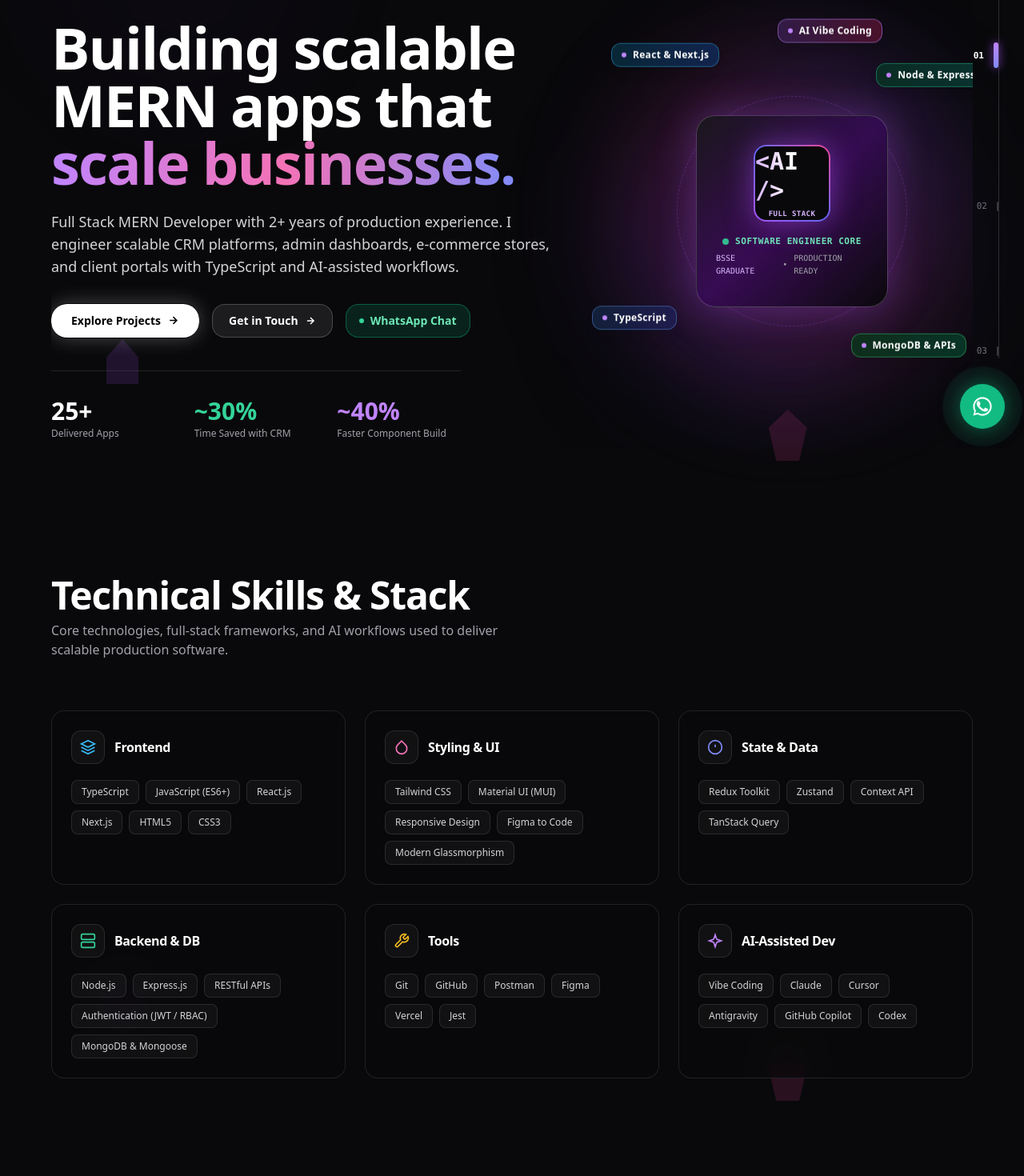
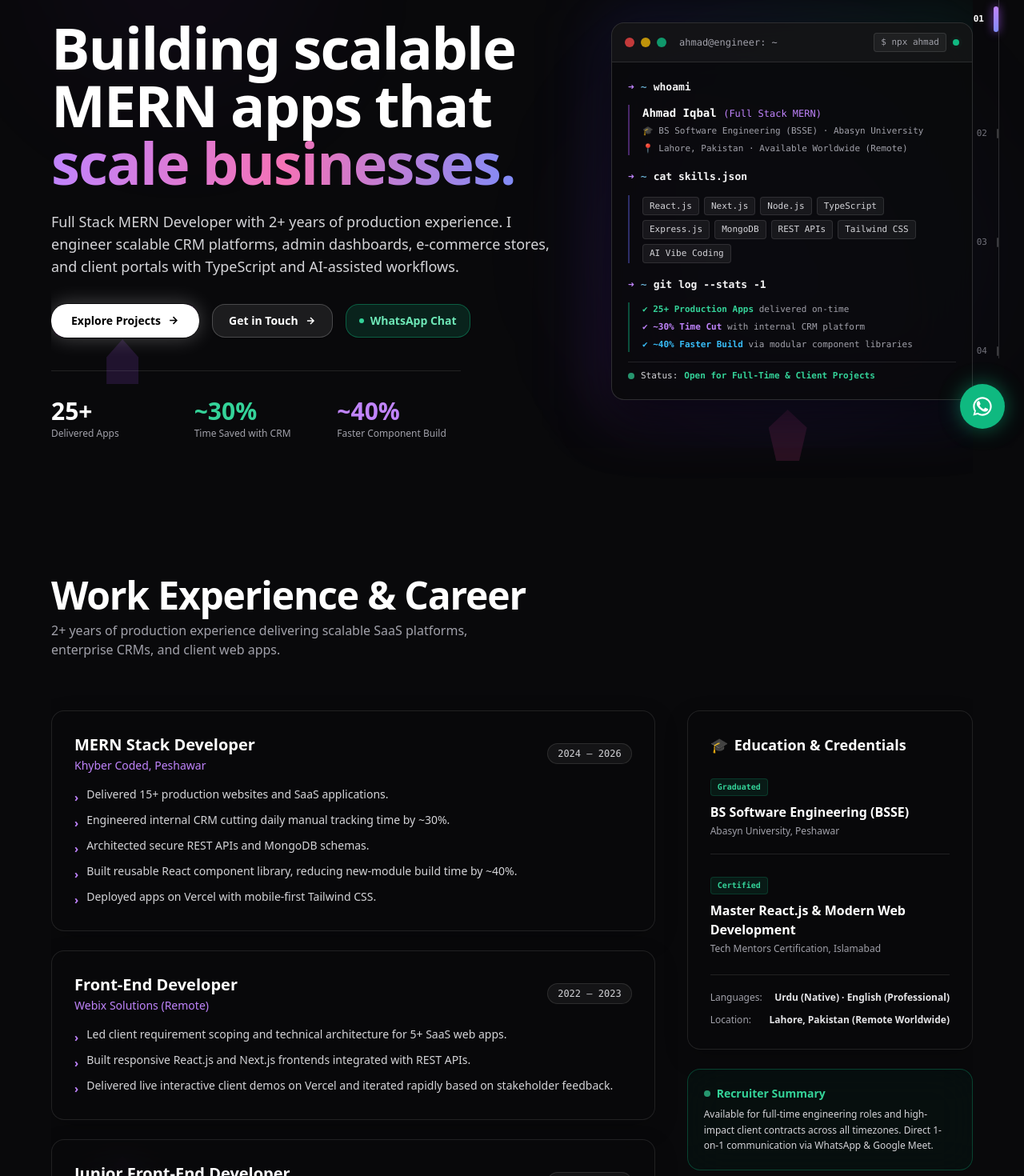
Before and after one commit to iamahmdev/ahmad-portfolio, a Next.js app: page / in a window 1280 px wide. Shown: the part 240-1710 px from the top of the page at 80% size. Built offline with nearby package versions, Linux system fonts and the light colour scheme.

Commit message:
feat: upgrade portfolio to recruiter-grade standard with interactive developer terminal, career experience timeline, and education credentials

```diff
--- a/src/components/Navbar.tsx
+++ b/src/components/Navbar.tsx
@@ -19,8 +19,9 @@ export default function Navbar({ activeSection = "home" }: NavbarProps) {
 
   const navLinks = [
     { label: "Home", href: "#home" },
+    { label: "Experience", href: "#experience" },
+    { label: "Projects", href: "#projects" },
     { label: "Skills", href: "#skills" },
-    { label: "Projects", href: "#projects" },
     { label: "Contact", href: "#contact" },
   ];
 
--- a/src/components/PageSectionsNav.tsx
+++ b/src/components/PageSectionsNav.tsx
@@ -7,9 +7,10 @@ interface PageSectionsNavProps {
 
 const sections = [
   { id: "home", num: "00", label: "Home" },
-  { id: "skills", num: "01", label: "Skills" },
+  { id: "experience", num: "01", label: "Experience" },
   { id: "projects", num: "02", label: "Projects" },
-  { id: "contact", num: "03", label: "Contact" },
+  { id: "skills", num: "03", label: "Skills" },
+  { id: "contact", num: "04", label: "Contact" },
 ];
 
 export default function PageSectionsNav({ activeSection }: PageSectionsNavProps) {
--- a/src/components/TechVisual3D.tsx
+++ b/src/components/TechVisual3D.tsx
@@ -1,18 +1,17 @@
 "use client";
 import React, { useRef, useState, useEffect } from "react";
-import dynamic from "next/dynamic";
 
-// Interactive 3D Sphere & Floating Holograms Canvas
-function Interactive3DScene() {
+export default function TechVisual3D() {
   const containerRef = useRef<HTMLDivElement>(null);
   const [mousePos, setMousePos] = useState({ x: 0, y: 0 });
+  const [copied, setCopied] = useState(false);
 
   useEffect(() => {
     const handleMouseMove = (e: MouseEvent) => {
       if (!containerRef.current) return;
       const rect = containerRef.current.getBoundingClientRect();
-      const x = ((e.clientX - rect.left) / rect.width - 0.5) * 30;
-      const y = ((e.clientY - rect.top) / rect.height - 0.5) * -30;
+      const x = ((e.clientX - rect.left) / rect.width - 0.5) * 16;
+      const y = ((e.clientY - rect.top) / rect.height - 0.5) * -16;
       setMousePos({ x, y });
     };
 
@@ -20,86 +19,129 @@ function Interactive3DScene() {
     return () => window.removeEventListener("mousemove", handleMouseMove);
   }, []);
 
-  const techBadges = [
-    { label: "React & Next.js", color: "from-sky-500/20 to-blue-600/30", border: "border-sky-400/40", pos: "top-4 left-0" },
-    { label: "Node & Express", color: "from-emerald-500/20 to-teal-600/30", border: "border-emerald-400/40", pos: "top-12 -right-4" },
-    { label: "TypeScript", color: "from-blue-500/20 to-indigo-600/30", border: "border-blue-400/40", pos: "bottom-16 -left-6" },
-    { label: "MongoDB & APIs", color: "from-green-500/20 to-emerald-600/30", border: "border-green-400/40", pos: "bottom-8 right-2" },
-    { label: "AI Vibe Coding", color: "from-purple-500/25 to-pink-600/30", border: "border-purple-400/50", pos: "-top-3 right-1/4" },
-  ];
+  const copyCommand = () => {
+    navigator.clipboard.writeText("npx ahmad-iqbal");
+    setCopied(true);
+    setTimeout(() => setCopied(false), 2000);
+  };
 
   return (
     <div
       ref={containerRef}
-      className="relative w-full max-w-[480px] aspect-square flex items-center justify-center select-none"
-    >
-      {/* Background radial glow */}
-      <div className="absolute inset-4 rounded-full bg-gradient-to-tr from-purple-600/30 via-pink-600/20 to-indigo-600/30 blur-3xl" />
-
-      {/* Outer 3D Gyroscope Ring 1 */}
-      <div
-        className="absolute w-72 h-72 sm:w-88 sm:h-88 rounded-full border border-purple-500/30 border-dashed animate-spin"
-        style={{ animationDuration: "25s" }}
-      />
-
-      {/* Outer 3D Gyroscope Ring 2 */}
-      <div
-        className="absolute w-60 h-60 sm:w-76 sm:h-76 rounded-full border border-indigo-400/25 border-dotted animate-spin"
-        style={{ animationDuration: "18s", animationDirection: "reverse" }}
-      />
-
-      {/* Interactive 3D Holographic Core */}
-      <div
-        className="relative w-48 h-48 sm:w-60 sm:h-60 rounded-3xl bg-gradient-to-br from-zinc-900/90 via-purple-950/60 to-zinc-950/95 border border-white/20 backdrop-blur-2xl shadow-[0_0_50px_rgba(168,85,247,0.35)] flex flex-col items-center justify-center p-6 transition-transform duration-300 ease-out"
+      className="relative w-full max-w-[500px] select-none transition-transform duration-200 ease-out"
       style={{
         transform: `perspective(1000px) rotateY(${mousePos.x}deg) rotateX(${mousePos.y}deg)`,
       }}
     >
-        {/* Animated Inner Neon Core */}
-        <div className="relative w-20 h-20 sm:w-24 sm:h-24 rounded-2xl bg-gradient-to-tr from-purple-500 via-indigo-500 to-pink-500 p-0.5 shadow-[0_0_35px_rgba(168,85,247,0.5)] flex items-center justify-center group">
-          <div className="w-full h-full bg-zinc-950 rounded-[14px] flex flex-col items-center justify-center">
-            <span className="font-mono text-2xl sm:text-3xl font-extrabold text-transparent bg-clip-text bg-gradient-to-r from-purple-300 via-white to-indigo-300">
-              &lt;AI /&gt;
-            </span>
-            <span className="text-[9px] font-mono text-purple-300 font-bold mt-1 tracking-wider uppercase">
-              Full Stack
+      {/* Background ambient radial glow */}
+      <div className="absolute -inset-4 rounded-3xl bg-gradient-to-tr from-purple-600/20 via-indigo-600/15 to-emerald-500/15 blur-2xl -z-10" />
+
+      {/* Modern Developer Terminal Window */}
+      <div className="rounded-2xl border border-white/15 bg-zinc-950/90 backdrop-blur-2xl shadow-[0_25px_60px_rgba(0,0,0,0.6)] overflow-hidden font-mono">
+        {/* Window Title Bar */}
+        <div className="flex items-center justify-between px-4 py-3 bg-white/[0.04] border-b border-white/10">
+          <div className="flex items-center gap-2">
+            <span className="w-3 h-3 rounded-full bg-red-500/80 inline-block" />
+            <span className="w-3 h-3 rounded-full bg-yellow-500/80 inline-block" />
+            <span className="w-3 h-3 rounded-full bg-emerald-500/80 inline-block" />
+            <span className="text-xs text-zinc-400 ml-2 font-mono">ahmad@engineer: ~</span>
+          </div>
+
+          <div className="flex items-center gap-2">
+            <button
+              type="button"
+              onClick={copyCommand}
+              className="text-[11px] text-zinc-400 hover:text-white px-2 py-0.5 rounded bg-white/[0.05] border border-white/10 transition-colors"
+              title="Copy terminal command"
+            >
+              {copied ? "Copied! ✓" : "$ npx ahmad"}
+            </button>
+            <span className="flex h-2 w-2 relative">
+              <span className="animate-ping absolute inline-flex h-full w-full rounded-full bg-emerald-400 opacity-75" />
+              <span className="relative inline-flex rounded-full h-2 w-2 bg-emerald-500" />
             </span>
           </div>
         </div>
 
-        {/* Live HUD telemetry */}
-        <div className="mt-4 flex items-center gap-2">
-          <span className="w-2 h-2 rounded-full bg-emerald-400 animate-pulse" />
-          <span className="text-[11px] font-mono font-semibold text-emerald-300 tracking-wider">
-            SOFTWARE ENGINEER CORE
-          </span>
+        {/* Terminal Content Body */}
+        <div className="p-5 text-xs sm:text-[13px] leading-relaxed space-y-3">
+          {/* Prompt 1 */}
+          <div className="flex items-center gap-2 text-zinc-400">
+            <span className="text-purple-400 font-bold">➜</span>
+            <span className="text-sky-300">~</span>
+            <span className="text-zinc-100 font-semibold">whoami</span>
           </div>
 
-        <div className="mt-1 flex items-center gap-2 text-[10px] font-mono text-zinc-400">
-          <span className="text-purple-300">BSSE GRADUATE</span>
-          <span>•</span>
-          <span>PRODUCTION READY</span>
+          {/* Profile Card Output */}
+          <div className="pl-4 border-l-2 border-purple-500/40 space-y-1 text-zinc-300">
+            <div className="text-white font-bold text-sm">
+              Ahmad Iqbal <span className="text-purple-400 font-normal text-xs">(Full Stack MERN)</span>
+            </div>
+            <div className="text-zinc-400 text-[11px]">
+              🎓 BS Software Engineering (BSSE) · Abasyn University
+            </div>
+            <div className="text-zinc-400 text-[11px]">
+              📍 Lahore, Pakistan · Available Worldwide (Remote)
             </div>
           </div>
 
-      {/* Floating 3D Skill Badges */}
-      {techBadges.map((badge, idx) => (
-        <div
-          key={badge.label}
-          className={`absolute ${badge.pos} px-3 py-1.5 rounded-xl bg-zinc-950/90 border ${badge.border} bg-gradient-to-r ${badge.color} backdrop-blur-xl shadow-lg flex items-center gap-2 animate-float`}
-          style={{
-            animationDelay: `${idx * -1.2}s`,
-            transform: `translate3d(${mousePos.x * 0.3}px, ${mousePos.y * 0.3}px, 0)`,
-          }}
+          {/* Prompt 2 */}
+          <div className="flex items-center gap-2 text-zinc-400 pt-1">
+            <span className="text-purple-400 font-bold">➜</span>
+            <span className="text-sky-300">~</span>
+            <span className="text-zinc-100 font-semibold">cat skills.json</span>
+          </div>
+
+          {/* Core Stack Badges */}
+          <div className="pl-4 border-l-2 border-indigo-500/40 flex flex-wrap gap-1.5 pt-0.5">
+            {[
+              "React.js",
+              "Next.js",
+              "Node.js",
+              "TypeScript",
+              "Express.js",
+              "MongoDB",
+              "REST APIs",
+              "Tailwind CSS",
+              "AI Vibe Coding",
+            ].map((skill) => (
+              <span
+                key={skill}
+                className="px-2 py-0.5 rounded bg-white/[0.06] border border-white/10 text-[10px] sm:text-[11px] text-zinc-300"
               >
-          <span className="w-1.5 h-1.5 rounded-full bg-purple-400" />
-          <span className="text-xs font-semibold text-white tracking-wide">
-            {badge.label}
+                {skill}
               </span>
+            ))}
           </div>
-      ))}
+
+          {/* Prompt 3 */}
+          <div className="flex items-center gap-2 text-zinc-400 pt-1">
+            <span className="text-purple-400 font-bold">➜</span>
+            <span className="text-sky-300">~</span>
+            <span className="text-zinc-100 font-semibold">git log --stats -1</span>
+          </div>
+
+          {/* Metrics Output */}
+          <div className="pl-4 border-l-2 border-emerald-500/40 text-[11px] space-y-1 text-zinc-400">
+            <div>
+              <span className="text-emerald-400 font-semibold">✔ 25+ Production Apps</span> delivered on-time
+            </div>
+            <div>
+              <span className="text-purple-400 font-semibold">✔ ~30% Time Cut</span> with internal CRM platform
+            </div>
+            <div>
+              <span className="text-sky-400 font-semibold">✔ ~40% Faster Build</span> via modular component libraries
+            </div>
+          </div>
+
+          {/* Live Prompt Status */}
+          <div className="flex items-center gap-2 text-zinc-400 pt-2 border-t border-white/10 text-[11px]">
+            <span className="w-2 h-2 rounded-full bg-emerald-400 animate-pulse" />
+            <span className="text-zinc-300 font-medium">Status:</span>
+            <span className="text-emerald-400 font-semibold">Open for Full-Time &amp; Client Projects</span>
+          </div>
+        </div>
+      </div>
     </div>
   );
 }
-
-export default dynamic(() => Promise.resolve(Interactive3DScene), { ssr: false });
--- a/src/pages/home/HomePage.tsx
+++ b/src/pages/home/HomePage.tsx
@@ -6,11 +6,12 @@ import PageSectionsNav from "@/components/PageSectionsNav";
 import { AmbientBackground } from "@/components/AmbientBackground";
 import WhatsAppFloatingButton from "@/components/WhatsAppFloatingButton";
 import HeroSection from "./components/HeroSection";
+import ExperienceSection from "./components/ExperienceSection";
+import ProjectsSection from "./components/ProjectsSection";
 import SkillsSection from "./components/SkillsSection";
-import ProjectsSection from "./components/ProjectsSection";
 import ContactSection from "./components/ContactSection";
 
-const sectionIds = ["home", "skills", "projects", "contact"];
+const sectionIds = ["home", "experience", "projects", "skills", "contact"];
 
 export default function HomePage() {
   const [activeSection, setActiveSection] = useState("home");
@@ -53,8 +54,9 @@ export default function HomePage() {
       <main className="relative z-10">
         <div className="pt-14 md:pt-20">
           <HeroSection />
+          <ExperienceSection />
+          <ProjectsSection />
           <SkillsSection />
-          <ProjectsSection />
           <ContactSection />
         </div>
       </main>
--- a/src/pages/home/components/ExperienceSection.tsx
+++ b/src/pages/home/components/ExperienceSection.tsx
@@ -1,25 +1,122 @@
 "use client";
 import React from "react";
-import SectionHeader from "./SectionHeader";
-import { jobsList } from "../data/home.data";
+import { SectionPolygons } from "@/components/AmbientBackground";
+import { jobsList, educationList } from "../data/home.data";
 
 export default function ExperienceSection() {
   return (
-    <section id="experience">
-      <div className="wrap">
-        <SectionHeader
-          t="Professional Experience"
-          p="A proven track record of engineering and scaling production applications for international clients, high-growth startups, and agencies."
-        />
-        <div className="tl">
-          {jobsList.map((j, i) => (
-            <div key={j[0] + i} className="job rv">
-              <span className="job-date">{j[2]}</span>
-              <h3 className="job-title">{j[0]}</h3>
-              <div className="job-company">{j[1]}</div>
-              <p className="job-desc">{j[3]}</p>
+    <section
+      id="experience"
+      className="min-h-0 md:min-h-screen py-20 px-4 sm:px-6 md:px-0 max-w-6xl mx-auto w-full relative overflow-hidden"
+    >
+      <SectionPolygons />
+
+      <div className="relative z-10">
+        {/* Section Header */}
+        <div className="flex flex-col sm:flex-row sm:items-end justify-between gap-4 mb-12 md:mb-16">
+          <div>
+            <h2 className="text-3xl sm:text-4xl md:text-5xl font-extrabold text-white tracking-tight">
+              Work Experience &amp; Career
+            </h2>
+            <p className="text-zinc-400 text-sm sm:text-base mt-2 max-w-xl font-normal leading-relaxed">
+              2+ years of production experience delivering scalable SaaS platforms, enterprise CRMs, and client web apps.
+            </p>
+          </div>
+        </div>
+
+        {/* 2-Column Layout: Left Experience Timeline (7 cols) + Right Education & Credentials (5 cols) */}
+        <div className="grid grid-cols-1 lg:grid-cols-12 gap-8 lg:gap-10 items-start">
+          {/* Work Experience Timeline */}
+          <div className="lg:col-span-8 space-y-6">
+            {jobsList.map((job) => {
+              const [role, company, period, description] = job;
+              // Split description into bullet points if combined
+              const bullets = description
+                .split(". ")
+                .map((b) => b.trim())
+                .filter((b) => b.length > 0)
+                .map((b) => (b.endsWith(".") ? b : b + "."));
+
+              return (
+                <div
+                  key={role + company}
+                  className="group rounded-2xl border border-white/10 bg-zinc-950/70 backdrop-blur-xl p-6 sm:p-7 transition-all duration-300 hover:border-purple-400/40 hover:bg-zinc-950/90 shadow-[0_10px_30px_rgba(0,0,0,0.2)]"
+                >
+                  <div className="flex flex-col sm:flex-row sm:items-center justify-between gap-2 mb-3">
+                    <div>
+                      <h3 className="text-lg sm:text-xl font-bold text-white group-hover:text-purple-300 transition-colors">
+                        {role}
+                      </h3>
+                      <p className="text-sm font-medium text-purple-400 mt-0.5">
+                        {company}
+                      </p>
+                    </div>
+
+                    <span className="inline-flex items-center text-xs font-mono font-medium text-zinc-300 bg-white/[0.05] border border-white/10 px-3 py-1 rounded-full w-fit">
+                      {period}
+                    </span>
+                  </div>
+
+                  <ul className="mt-4 space-y-2 text-zinc-300 text-xs sm:text-sm leading-relaxed">
+                    {bullets.map((bullet, idx) => (
+                      <li key={idx} className="flex items-start gap-2.5">
+                        <span className="text-purple-400 mt-1 shrink-0 font-bold">›</span>
+                        <span>{bullet}</span>
+                      </li>
+                    ))}
+                  </ul>
+                </div>
+              );
+            })}
+          </div>
+
+          {/* Education & Certifications Card */}
+          <div className="lg:col-span-4 space-y-6">
+            <div className="rounded-2xl border border-white/10 bg-zinc-950/70 backdrop-blur-xl p-6 sm:p-7 shadow-[0_10px_30px_rgba(0,0,0,0.2)]">
+              <h3 className="text-lg font-bold text-white mb-6 flex items-center gap-2">
+                <span>🎓</span>
+                <span>Education &amp; Credentials</span>
+              </h3>
+
+              <div className="space-y-6">
+                {educationList.map((edu) => (
+                  <div key={edu.degree} className="pb-5 border-b border-white/10 last:border-b-0 last:pb-0">
+                    <span className="inline-block text-[10px] font-mono font-bold text-emerald-400 bg-emerald-500/10 border border-emerald-500/20 px-2 py-0.5 rounded mb-2">
+                      {edu.period}
+                    </span>
+                    <h4 className="text-sm sm:text-base font-bold text-white leading-snug">
+                      {edu.degree}
+                    </h4>
+                    <p className="text-xs text-zinc-400 mt-1 font-medium">
+                      {edu.institution}
+                    </p>
+                  </div>
+                ))}
+              </div>
+
+              <div className="mt-6 pt-5 border-t border-white/10 space-y-3">
+                <div className="flex items-center justify-between text-xs">
+                  <span className="text-zinc-400">Languages:</span>
+                  <span className="text-zinc-200 font-semibold">Urdu (Native) · English (Professional)</span>
+                </div>
+                <div className="flex items-center justify-between text-xs">
+                  <span className="text-zinc-400">Location:</span>
+                  <span className="text-zinc-200 font-semibold">Lahore, Pakistan (Remote Worldwide)</span>
+                </div>
+              </div>
             </div>
-          ))}
+
+            {/* Recruiter Quick Fact Card */}
+            <div className="rounded-2xl border border-emerald-500/30 bg-emerald-950/20 backdrop-blur-xl p-5 text-xs text-zinc-300 leading-relaxed">
+              <p className="font-bold text-emerald-400 text-sm mb-1.5 flex items-center gap-2">
+                <span className="w-2 h-2 rounded-full bg-emerald-400 animate-pulse" />
+                <span>Recruiter Summary</span>
+              </p>
+              <p className="text-zinc-300 text-xs leading-relaxed">
+                Available for full-time engineering roles and high-impact client contracts across all timezones. Direct 1-on-1 communication via WhatsApp &amp; Google Meet.
+              </p>
+            </div>
+          </div>
         </div>
       </div>
     </section>
```
Lines whose indentation alone changed are shown as unchanged.
